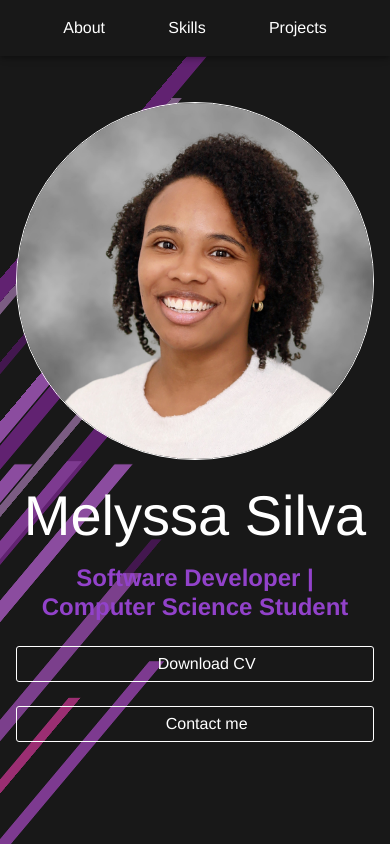
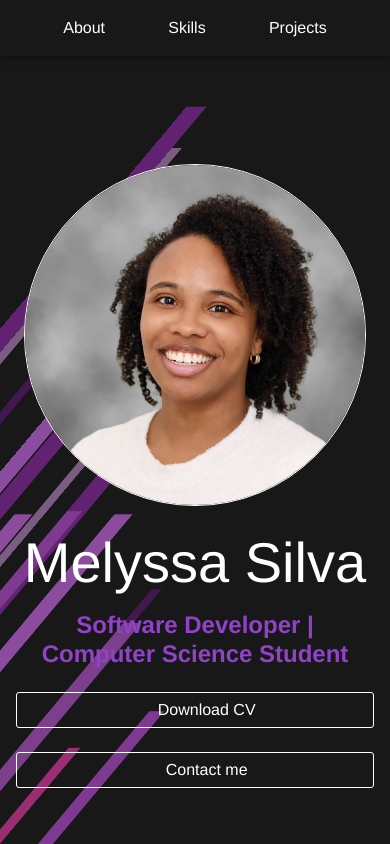
Before and after one commit to silva-melyssa/my-portfolio, a React app: page / in a window 390 px wide. Shown: the top 844 px of the page. Built offline with nearby package versions, Linux system fonts and the light colour scheme; some icons are missing; the HTML template or start-up script is replaced by a standard one.

Commit message:
add button click

```diff
--- a/src/components/StyledButton/StyledButton.tsx
+++ b/src/components/StyledButton/StyledButton.tsx
@@ -1,10 +1,11 @@
 import { styled } from "@mui/material"
-import { ReactNode } from "react"
+import { MouseEventHandler, ReactNode } from "react"
 
 interface StyledButtonProps {
     children: ReactNode
+    onClick: MouseEventHandler<HTMLButtonElement>
 }
-const StyledButton: React.FC<StyledButtonProps> = ({ children }) => {
+const StyledButton: React.FC<StyledButtonProps> = ({ children, onClick }) => {
 
     const StyledButton = styled("button")(({ theme }) => ({
         backgroundColor: "transparent",
@@ -25,7 +26,7 @@ const StyledButton: React.FC<StyledButtonProps> = ({ children }) => {
 
     return (
         <>
-            <StyledButton>
+            <StyledButton onClick={onClick}>
                 {children}
             </StyledButton>
         </>
--- a/src/pages/Home/sections/Hero/Hero.tsx
+++ b/src/pages/Home/sections/Hero/Hero.tsx
@@ -7,10 +7,16 @@ import AnimatedBg from "../../../../components/AnimatedBg/AnimetedBg";
 
 const Hero = () => {
 
-    const StyledHero = styled("div")(() => ({
+    const StyledHero = styled("div")(({ theme }) => ({
         height: "100vh",
         display: "flex",
         alignItems: "center",
+        [theme.breakpoints.up('xs')]: {
+            paddingTop: "100px"
+        },
+        [theme.breakpoints.up('md')]: {
+            paddingTop: "0px"
+        },
     }))
 
     const StyledImg = styled("img")(({ theme }) => ({
@@ -27,8 +33,11 @@ const Hero = () => {
                 <AnimatedBg />
 
                 <Container maxWidth="lg">
-                    <Grid container spacing={2}>
-                        <Grid size={{ xs: 12, md: 5 }}>
+                    <Grid container spacing={2}
+                        alignItems="center">
+                        <Grid size={{ xs: 12, md: 5 }} display="flex"
+                            p={{ xs: 1, md: 2 }}
+                        >
                             <StyledImg src={Avatar} />
                         </Grid>
                         <Grid size={{ xs: 12, md: 7 }}>
@@ -37,13 +46,14 @@ const Hero = () => {
                             <Typography color="secondary.light" variant="h2" textAlign="center" sx={{ fontSize: { xs: '1.5rem', sm: '1.75rem', md: '2rem' }, fontWeight: 'bold' }}>Computer Science Student</Typography>
                             <Grid container display="flex" justifyContent="center" spacing={3} pt={3}>
                                 <Grid component="div" size={{ xs: 12, md: 4 }} display="flex" justifyContent="center">
-                                    <StyledButton>
+                                    <StyledButton onClick={() => console.log("download")}
+                                    >
                                         <DownloadIcon />
                                         <Typography>Download CV</Typography>
                                     </StyledButton>
                                 </Grid>
                                 <Grid component="div" size={{ xs: 12, md: 4 }} display="flex" justifyContent="center">
-                                    <StyledButton>
+                                    <StyledButton onClick={() => console.log("contact")}>
                                         <EmailIcon />
                                         <Typography>Contact me</Typography>
                                     </StyledButton>
```
